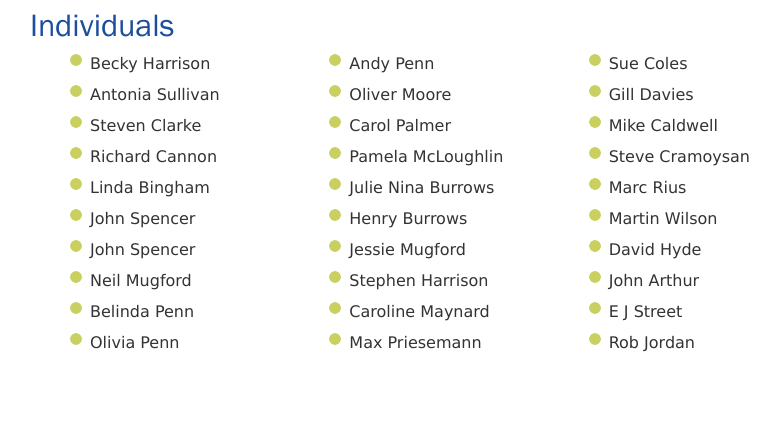
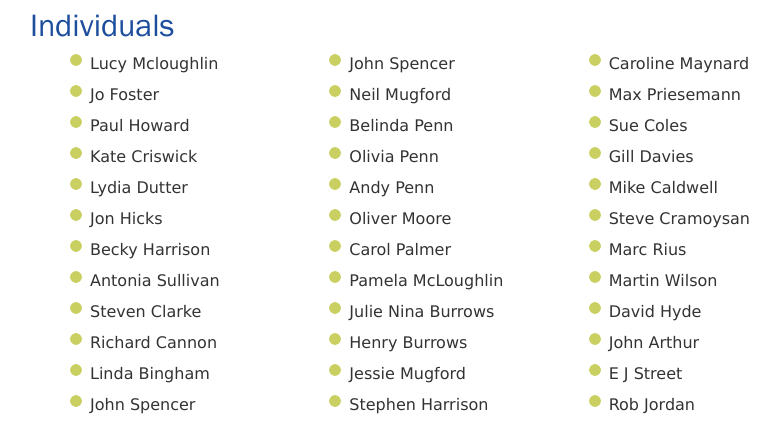
Before and after one commit to winchestercyclingcharter/winchestercyclingcharter.github.io, a Jekyll site: the page built from supporters.md, in a window 1280 px wide and 900 px high, scrolled down 2377 px, cut to the strip 458-900 px from the top of the window. Shown: the whole strip, without its empty margins (211-991 px from the left). Built offline with Jekyll 4.4.1, drawn with Linux system fonts in a browser that asks for light colours; nearby versions of some CDN libraries; before the commit the page ends 3215 px from its top, so only the background shows below that.

Commit message:
Update people.yml

```diff
--- a/_data/people.yml
+++ b/_data/people.yml
@@ -30,3 +30,14 @@ people:
 - { lastname: Spencer, firstname: John, dt: 20210218-200243-172768 }
 
 - { lastname: Harrison, firstname: Becky, dt: 20210219-084908-467861 }
+- { lastname: Hicks, firstname: Jon, dt: 20210219-092046-738325 }
+
+- { lastname: Dutter, firstname: Lydia , dt: 20210219-092701-870310 }
+
+- { lastname: Howard, firstname: Paul, dt: 20210219-092938-552410 }
+
+- { lastname: Foster, firstname: Jo, dt: 20210219-094211-767882 }
+
+- { lastname: Criswick, firstname: Kate, dt: 20210219-092834-988397 }
+
+- { lastname: Mcloughlin, firstname: Lucy, dt: 20210219-094625-866678 }
```
